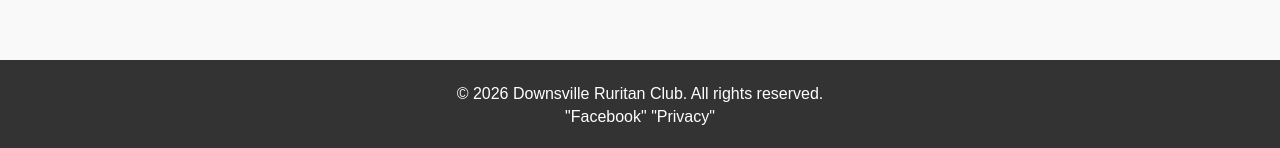
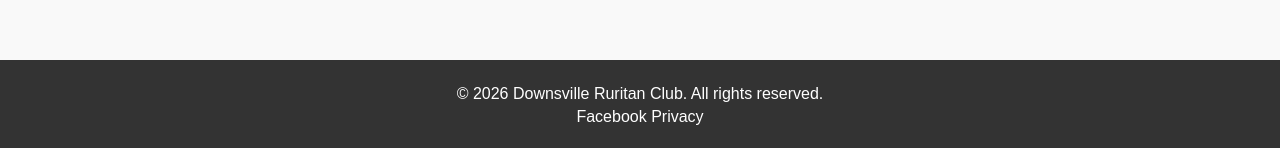
Before and after one commit to lelynkegarise-stack/testweb2, a Jekyll site: the page built from index.html, in a window 1280 px wide. Shown: the part 1068-1216 px from the top of the page. Built offline with Jekyll 4.4.1, drawn with Linux system fonts in a browser that asks for light colours.

```diff
--- a/_includes/footer.html
+++ b/_includes/footer.html
@@ -2,8 +2,8 @@
   <div class="footer-container">
     <p>&copy; {{ "now" | date: "%Y" }} {{ site.title }}. All rights reserved.</p>
     <p>
-     <a heref="https://www.facebook.com/DownsvilleRuritan"> "Facebook" </a>
-     <a heref="/privacy.html"> "Privacy" </a>
+     <a heref="https://www.facebook.com/DownsvilleRuritan">Facebook </a>
+     <a heref="/privacy.html"> Privacy </a>
 
     </p>
   </div>
```
